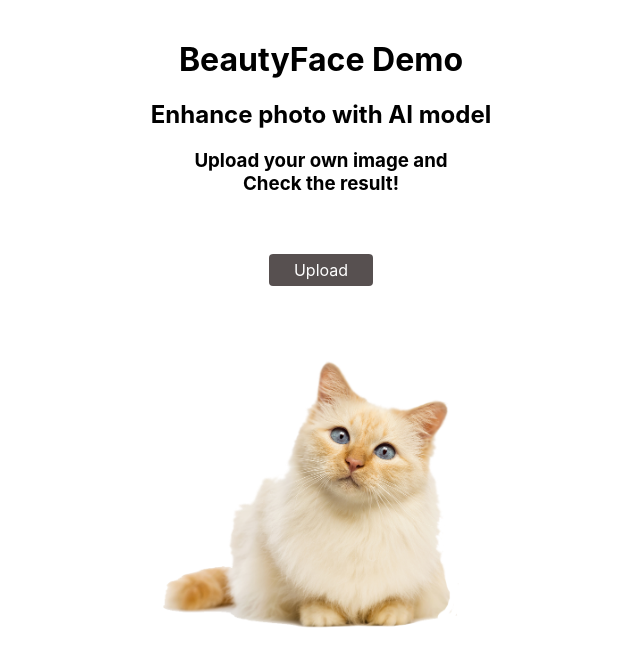
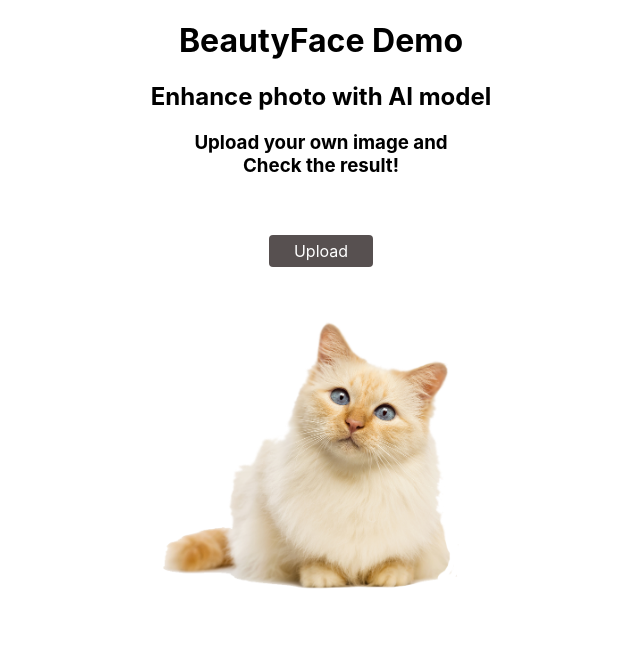
Before and after one commit to EggPudding/BeautyFaceDemo, a React (Create React App) app: page / in a window 1280 px wide. Shown: the top 666 px of the page, without its empty margins (319-959 px from the left). Built offline with nearby package versions, Linux system fonts and the light colour scheme.

Commit message:
Refactor layout

```diff
--- a/src/App.js
+++ b/src/App.js
@@ -52,7 +52,7 @@ function App() {
   }, [previewURL]);
 
   return (
-    <div className="App" style={{ 'margin-top': 40 }}>
+    <div className="App" style={{ 'margin-top': 20 }}>
       <header className="App-logo">
         <h1>BeautyFace Demo</h1>
         <h2>Enhance photo with AI model</h2>
@@ -62,7 +62,7 @@ function App() {
           Check the result!
         </h3>
       </header>
-      <div style={{ 'margin-top': 60, 'margin-bottom': 60 }}>
+      <div style={{ 'margin-top': 60, 'margin-bottom': 40 }}>
         <label className="input-file-button" htmlFor="input-file">
           Upload
           <input
```
